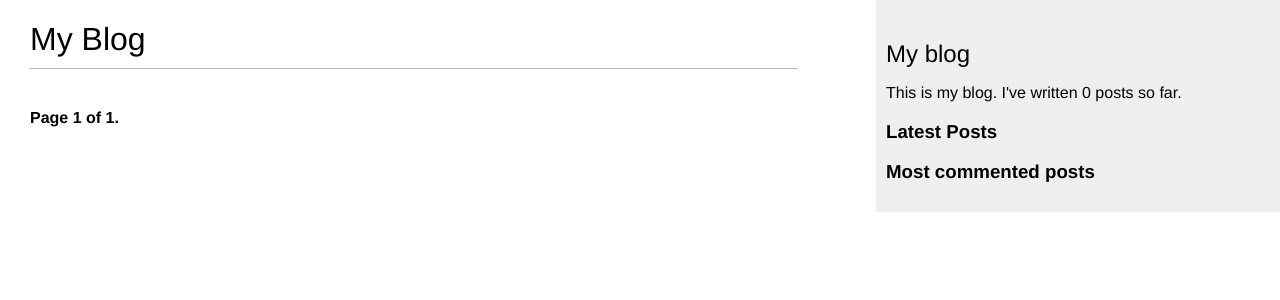
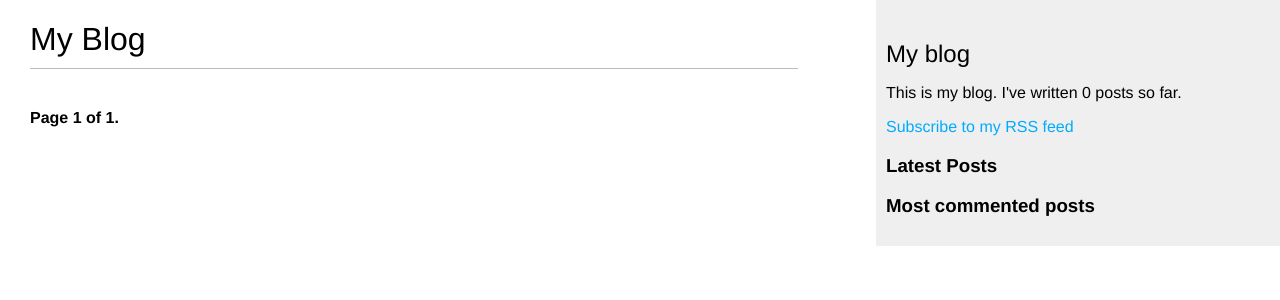
Before and after one commit to carlhinderer/django-intro, a Django app: page /blog/ in a window 1280 px wide. Shown: the top 300 px of the page. Run offline with Django 3.2, Linux system fonts and the light colour scheme; data that the repository does not hold is empty.

Commit message:
Added url and link for subscribing to RSS feed.

```diff
--- a/mysite/blog/templates/blog/base.html
+++ b/mysite/blog/templates/blog/base.html
@@ -17,6 +17,10 @@
          <h2>My blog</h2>
          <p>This is my blog. I've written {% total_posts %} posts so far.</p>
 
+         <p>
+            <a href="{% url "blog:post_feed" %}">Subscribe to my RSS feed</a>
+         </p>
+
          <h3>Latest Posts</h3>
          {% show_latest_posts 3 %}
 
--- a/mysite/blog/urls.py
+++ b/mysite/blog/urls.py
@@ -1,5 +1,7 @@
 from django.urls import path
+
 from . import views
+from .feeds import LatestPostsFeed
 
 app_name = 'blog'    # This lets us create a namespace for urls
 
@@ -12,4 +14,5 @@ urlpatterns = [
          name='post_detail'),
     path('<int:post_id>/share/', views.post_share, name='post_share'),
     path('tag/<slug:tag_slug>/', views.post_list, name='post_list_by_tag'),
+    path('feed/', LatestPostsFeed(), name='post_feed'),
 ]
```
Also changed, not shown: 1 other file.
